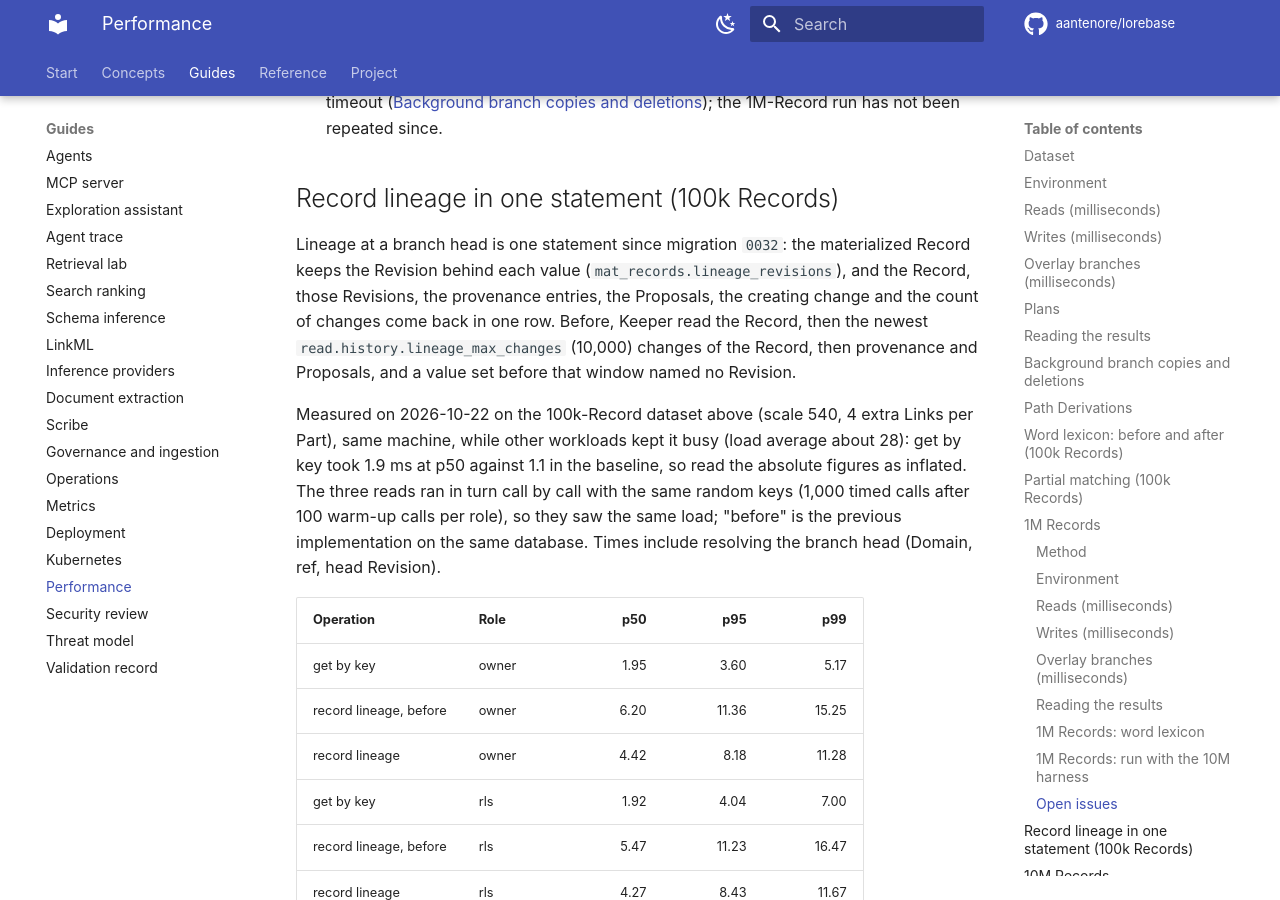
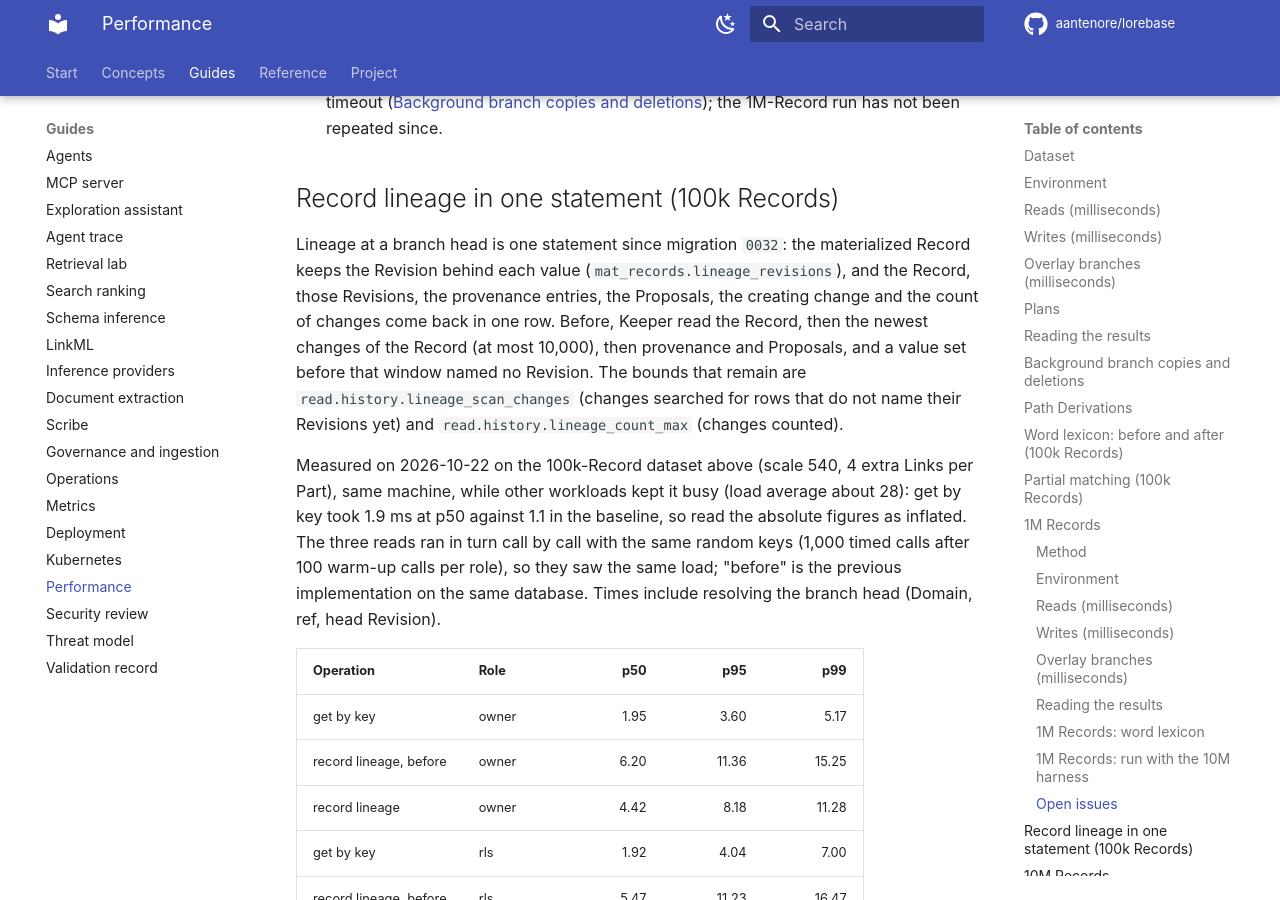
Before and after one commit to aantenore/lorebase, an MkDocs documentation site: the page built from docs/performance.md, in a window 1280 px wide and 900 px high, scrolled down 18282 px. Built offline with MkDocs 1.6.1 and Material for MkDocs 9.7.7, drawn with Linux system fonts in a browser that asks for light colours; comment, search, counter and statistics services are not loaded.

Commit message:
Name the real lineage settings in the performance notes
Co-Authored-By: Claude Opus 5.5 <noreply@anthropic.com>

```diff
--- a/docs/performance.md
+++ b/docs/performance.md
@@ -478,9 +478,11 @@ figure.
 Lineage at a branch head is one statement since migration `0032`: the materialized Record keeps
 the Revision behind each value (`mat_records.lineage_revisions`), and the Record, those
 Revisions, the provenance entries, the Proposals, the creating change and the count of changes
-come back in one row. Before, Keeper read the Record, then the newest
-`read.history.lineage_max_changes` (10,000) changes of the Record, then provenance and
-Proposals, and a value set before that window named no Revision.
+come back in one row. Before, Keeper read the Record, then the newest changes of the Record
+(at most 10,000), then provenance and Proposals, and a value set before that window named no
+Revision. The bounds that remain are `read.history.lineage_scan_changes` (changes searched for
+rows that do not name their Revisions yet) and `read.history.lineage_count_max` (changes
+counted).
 
 Measured on 2026-10-22 on the 100k-Record dataset above (scale 540, 4 extra Links per Part),
 same machine, while other workloads kept it busy (load average about 28): get by key took
```
